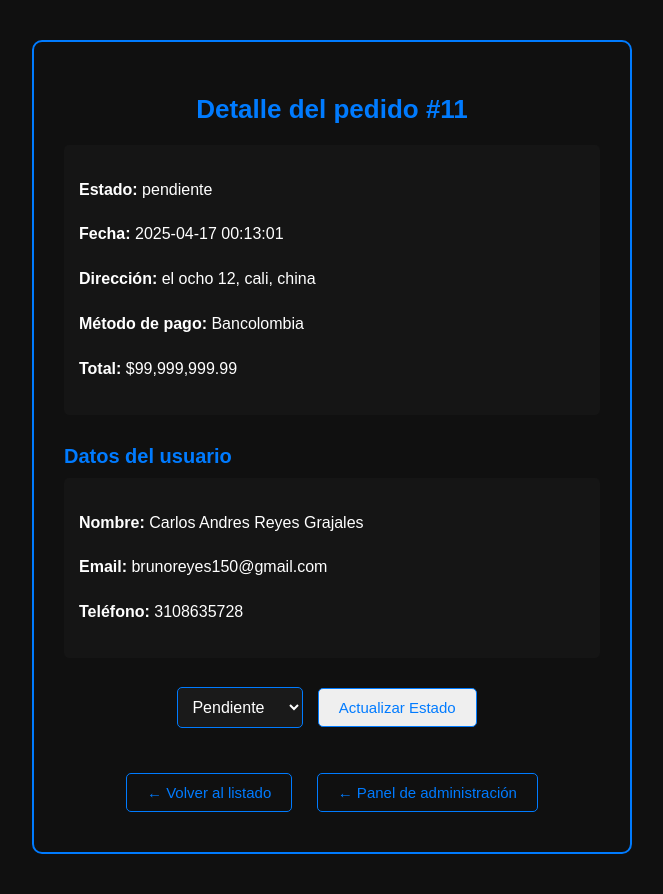
After one commit to carlo1404/carros, a PHP site: page /carros/admin/detalle-pedido.php?id=11 in a window 1280 px wide. The commit adds this page. Shown: the whole page, without its empty margins (308-971 px from the left). Run offline with PHP 8.4, Linux system fonts and the light colour scheme; a user stored in the database is signed in; data comes from the database, SQL or seed files in the repository; both versions use the stored data as it was before the commit.

```diff
--- a/admin/admin-index.php
+++ b/admin/admin-index.php
@@ -91,7 +91,7 @@ body {
     <div class="admin-menu">
         <a href="productos.php" class="admin-card">🛠️ Gestión de productos</a>
         <a href="categorias.php" class="admin-card">📂 Gestión de categorías</a>
-        <a href="Mis-pedidos.php" class="admin-card">👥 Mis pedidos</a>
+        <a href="lista-pedidos.php" class="admin-card">👥 Mis pedidos</a>
         <a href="nuevo-admin.php" class="admin-card">➕ Agregar administrador</a>
         <a href="lista-usuarios.php" class="admin-card">👨‍🦰Usuarios</a>
     </div>
--- /dev/null
+++ b/admin/detalle-pedido.php
@@ -0,0 +1,78 @@
+<?php
+require_once '../conexion.php';
+
+if (!isset($_GET['id'])) {
+    echo "ID de pedido no proporcionado.";
+    exit;
+}
+
+$id = intval($_GET['id']);
+
+// Consulta el pedido con datos del usuario
+$sql = "SELECT pedidos.*, usuarios.nombre, usuarios.email, usuarios.telefono
+        FROM pedidos
+        INNER JOIN usuarios ON pedidos.usuario_id = usuarios.id
+        WHERE pedidos.id = $id
+        LIMIT 1";
+
+$resultado = $conexion->query($sql);
+
+if ($resultado->num_rows === 0) {
+    echo "Pedido no encontrado.";
+    exit;
+}
+
+$pedido = $resultado->fetch_assoc();
+?>
+
+<!DOCTYPE html>
+<html lang="es">
+<head>
+    <meta charset="UTF-8">
+    <title>Detalle del Pedido #<?= $pedido['id'] ?></title>
+    <link rel="stylesheet" href="../css/pedidos.css">
+</head>
+<body>
+    <section class="ver-pedido">
+        <h2 class="ver-pedido__titulo">Detalle del pedido #<?= $pedido['id'] ?></h2>
+
+        <div class="ver-pedido__info">
+            <p><strong>Estado:</strong> <?= htmlspecialchars($pedido['estado']) ?></p>
+            <p><strong>Fecha:</strong> <?= htmlspecialchars($pedido['fecha']) ?> <?= htmlspecialchars($pedido['hora']) ?></p>
+            <p><strong>Dirección:</strong> <?= htmlspecialchars($pedido['direccion']) ?>, <?= htmlspecialchars($pedido['localidad']) ?>, <?= htmlspecialchars($pedido['pais']) ?></p>
+            <p><strong>Método de pago:</strong> <?= htmlspecialchars($pedido['metodo_pago']) ?></p>
+            <p><strong>Total:</strong> $<?= number_format($pedido['total'], 2) ?></p>
+        </div>
+
+        <h3 class="ver-pedido__subtitulo">Datos del usuario</h3>
+        <div class="ver-pedido__info">
+            <p><strong>Nombre:</strong> <?= htmlspecialchars($pedido['nombre']) ?></p>
+            <p><strong>Email:</strong> <?= htmlspecialchars($pedido['email']) ?></p>
+            <p><strong>Teléfono:</strong> <?= htmlspecialchars($pedido['telefono']) ?></p>
+        </div>
+        <?php if (isset($_GET['estado']) && $_GET['estado'] === 'actualizado'): ?>
+            <div class="mensaje-exito">
+                ✅ Estado actualizado correctamente.
+            </div>
+        <?php endif; ?>
+
+        <div class="ver-pedido__acciones">
+            <form action="actualizar-estado.php" method="POST">
+                <input type="hidden" name="id_pedido" value="<?= $pedido['id'] ?>">
+                <select name="nuevo_estado" class="ver-pedido__select">
+                    <option value="pendiente" <?= $pedido['estado'] === 'pendiente' ? 'selected' : '' ?>>Pendiente</option>
+                    <option value="preparando" <?= $pedido['estado'] === 'preparando' ? 'selected' : '' ?>>Preparando</option>
+                    <option value="enviado" <?= $pedido['estado'] === 'enviado' ? 'selected' : '' ?>>Enviado</option>
+                    <option value="entregado" <?= $pedido['estado'] === 'entregado' ? 'selected' : '' ?>>Entregado</option>
+                </select>
+                <button type="submit" class="btn-link">Actualizar Estado</button>
+            </form>
+        </div>
+
+        <div class="ver-pedido__acciones">
+            <a href="lista-pedidos.php" class="btn-link">← Volver al listado</a>
+            <a href="admin-index.php" class="btn-link">← Panel de administración</a>
+        </div>
+    </section>
+</body>
+</html>
--- /dev/null
+++ b/css/pedidos.css
@@ -0,0 +1,147 @@
+:root {
+    --color-primary: #007bff;
+    --color-secondary: #101010;
+    --color-text: #ffffff;
+}
+
+html {
+    box-sizing: border-box;
+    font-size: 62.5%;
+}
+
+*, *::before, *::after {
+    box-sizing: inherit;
+}
+
+body {
+    margin: 0;
+    font-family: 'Poppins', sans-serif;
+    font-size: 1.6rem;
+    background-color: var(--color-secondary);
+    color: var(--color-text);
+    display: flex;
+    justify-content: center;
+    padding: 4rem 2rem;
+    min-height: 100vh;
+}
+
+.listar-pedidos {
+    max-width: 70rem;
+    background-color: rgba(255, 255, 255, 0.03);
+    border: 0.2rem solid var(--color-primary);
+    border-radius: 1rem;
+    padding: 3rem 4rem;
+    width: 100%;
+}
+
+.listar-pedidos__titulo {
+    font-size: 2.8rem;
+    text-align: center;
+    margin-bottom: 2.5rem;
+    color: var(--color-primary);
+}
+
+.listar-pedidos__lista {
+    list-style: none;
+    padding: 0;
+    margin: 0;
+}
+
+.listar-pedidos__item {
+    margin-bottom: 1.6rem;
+    padding: 1.2rem;
+    background-color: rgba(255, 255, 255, 0.04);
+    border-left: 0.4rem solid var(--color-primary);
+    border-radius: 0.5rem;
+    transition: background-color 0.3s ease;
+}
+
+.listar-pedidos__item:hover {
+    background-color: rgba(255, 255, 255, 0.07);
+}
+
+.listar-pedidos__link {
+    color: var(--color-text);
+    text-decoration: none;
+    display: block;
+}
+
+.btn-link {
+    display: inline-block;
+    margin: 1rem;
+    color: var(--color-primary);
+    text-decoration: none;
+    padding: 1rem 2rem;
+    border: 0.1rem solid var(--color-primary);
+    border-radius: 0.5rem;
+    transition: background-color 0.3s ease, color 0.3s ease;
+    font-size: 1.5rem;
+}
+
+.btn-link:hover {
+    background-color: var(--color-primary);
+    color: var(--color-secondary);
+    font-weight: 500;
+}
+
+.listar-pedidos__acciones {
+    text-align: center;
+    margin-top: 3rem;
+}
+
+/* Ver pedido */
+.ver-pedido {
+    max-width: 60rem;
+    width: 100%;
+    background-color: var(--color-card);
+    border: 0.2rem solid var(--color-primary);
+    border-radius: 1rem;
+    padding: 3rem;
+}
+
+.ver-pedido__titulo {
+    font-size: 2.6rem;
+    margin-bottom: 2rem;
+    color: var(--color-primary);
+    text-align: center;
+}
+
+.ver-pedido__subtitulo {
+    font-size: 2rem;
+    margin-top: 3rem;
+    margin-bottom: 1rem;
+    color: var(--color-primary);
+}
+
+.ver-pedido__info {
+    margin-bottom: 2rem;
+    background-color: rgba(255, 255, 255, 0.02);
+    padding: 1.5rem;
+    border-radius: 0.5rem;
+    line-height: 1.8;
+}
+
+.ver-pedido__acciones {
+    text-align: center;
+    margin-top: 2rem;
+}
+
+.ver-pedido__select {
+    padding: 1rem;
+    font-size: 1.6rem;
+    border: 0.1rem solid var(--color-primary);
+    border-radius: 0.5rem;
+    margin-bottom: 1.5rem;
+    background-color: #1a1a1a;
+    color: var(--color-text);
+}
+
+.mensaje-exito {
+    background-color: var(--verde-exito, #d4edda);
+    color: var(--verde-texto, #155724);
+    padding: 1rem;
+    margin: 1rem 0;
+    border: 1px solid #c3e6cb;
+    border-radius: 0.5rem;
+    font-size: 1rem;
+}
```
Also changed, not shown: admin/actualizar-estado.php (added, +28 -0 lines), admin/lista-pedidos.php (added, +51 -0 lines), database/carros.sql (+2 -13 lines).
